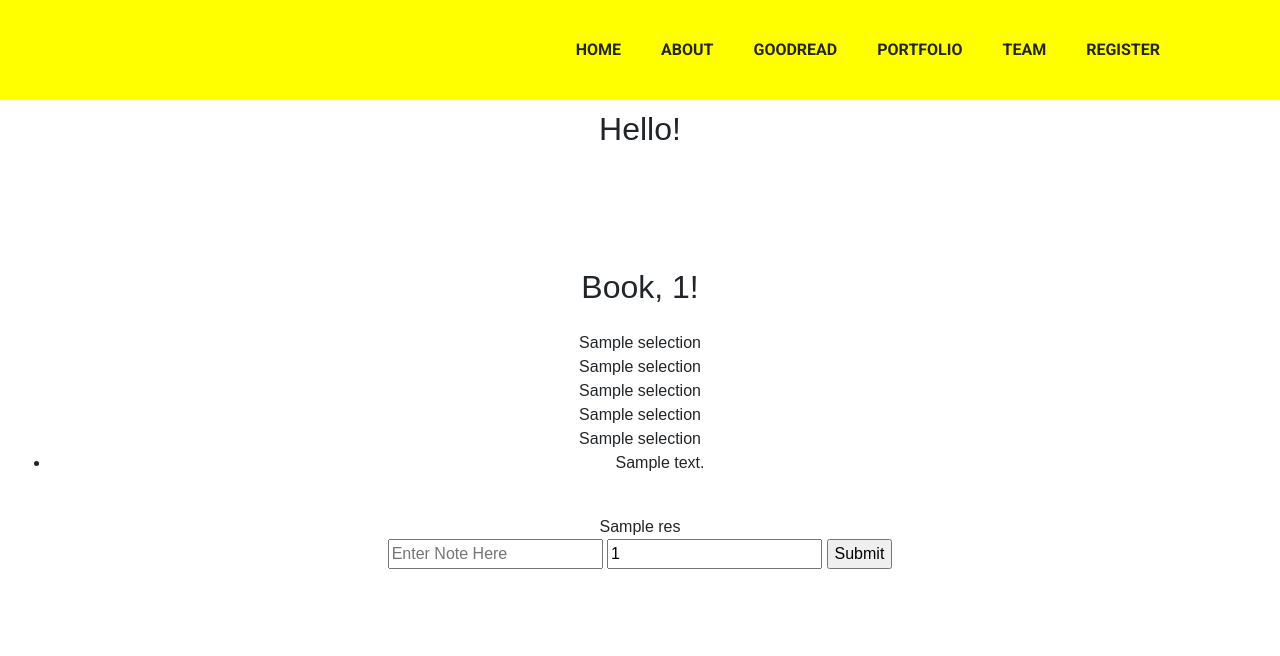
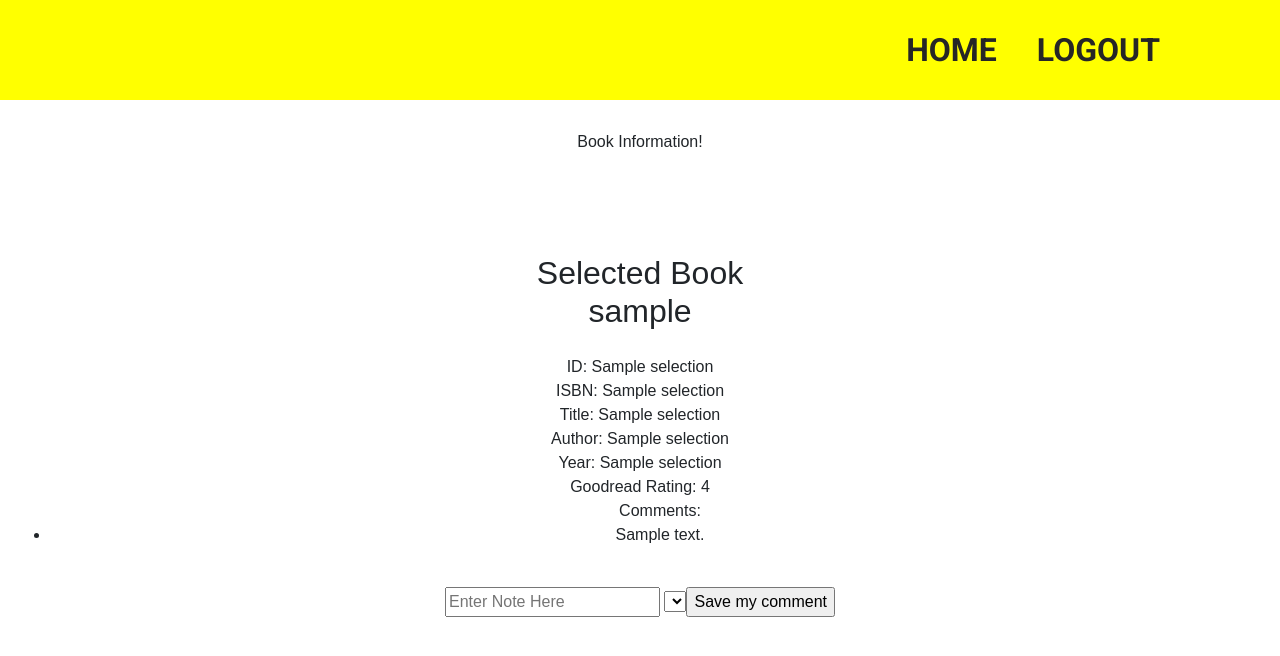
Before and after one commit to rgonnering/cs50-project1, a Flask app: template templates/book.html in a window 1280 px wide. Shown: the top 656 px of the page. Run offline with Flask 2, Linux system fonts and the light colour scheme; the template is opened without the code that fills it: most values are stand-ins (such as "Sample title", 1, 10 or a date in 2020); lists and menus that the app fills with data are empty; some libraries are stand-ins or nearby versions.

Commit message:
Basic Functionality, except listing comments

```diff
--- a/application.py
+++ b/application.py
@@ -16,20 +16,21 @@ from sqlalchemy.orm import scoped_session, sessionmaker
 
 app = Flask(__name__)
 
-# Check for environment variable
-if not os.getenv("DATABASE_URL"):
-    raise RuntimeError("DATABASE_URL is not set")
-
 # Configure session to use filesystem
 app.config["SESSION_PERMANENT"] = False
 app.config["SESSION_TYPE"] = "filesystem"
 Session(app)
+
+# Check for environment variable
+if not os.getenv("DATABASE_URL"):
+    raise RuntimeError("DATABASE_URL is not set")
 
 # Set up database
 engine = create_engine(os.getenv("DATABASE_URL"))
 db = scoped_session(sessionmaker(bind=engine))
 
 # declare global empty lists for users for this Session
+
 signedUpUsers = []			# list of registered users
 logedInUsers = []			# list of logged-in users
 username = ""				# session username
@@ -38,48 +39,63 @@ notes = {}  				# book notes dictionary
 							# where value is a list of notes
 							# isbn: notes[]
 
+
 @app.route("/")
 def index():
-    # if signedUpUsers doesn't exist, create it.
-    if session.get("signedUpUsers") is None:
-        session["signedUpUsers"] = []
-    # if "notes doesn't exist, create it.
-    if session.get("logedInUsers") is None:
-        session["logedInUsers"] = []
-    # if "notes doesn't exist, create it.
-    if session.get("username") is None:
-        username = ""
-    # if "notes doesn't exist, create it.
-    if session.get("notes") is None:
-        session["notes"] = {}
     return render_template('index.html')
 
 
 @app.route('/signup', methods = ['POST'])
 def signup():
-    global signedUpUsers
     email = request.form.get('email')
-    username = request.form.get('name')
-    password = request.form.get('password')
-    signedUpUsers.append([username, password, email])
-    return render_template('form.html', email=email, username=username, password=password, signedUpUsers = signedUpUsers)
+    usern = request.form.get('name')
+    passw = request.form.get('password')
+    email = request.form.get('email')
+    # Check is user is already registered
+    #userSelection = db.execute("SELECT (username,password,email) FROM registered where username = :user", {"user": usern}).fetchone()
+    result = db.execute("SELECT * FROM registered WHERE username = :u", {"u": usern}).fetchone()
+    print("Registration: ", usern, result[1], result.username )
+    if result.username == usern:
+        msg = "You are already Registered"
+        return render_template('form.html', email=email, username=usern, password=passw, msg=msg)
+    # New Registration
+    result = db.execute("INSERT INTO registered (username, password, email) VALUES (:u, :p, :e)", {"u": usern, "p": passw, "e":email})
+    db.commit()
+    msg = "Congratulations, you have successfully Registered!"
+    return render_template('form.html', email=email, username=usern, password=passw, msg=msg)
 
 
 @app.route('/login', methods=['POST'])
 def login():
-    global signedUpUsers
-    global logedInUsers
-    # get login credentials
-    username = request.form.get('name')
-    password = request.form.get('password')
-    # check if username exits
-    for user in signedUpUsers:
-        if user[0] == username:
-            if user[1] == password:
-                logedInUsers.append([username, password])
-                return render_template('search.html', username=username)
-    error_msg = "Please Register"
-    return render_template('form.html', username="Invalid Login")
+    # check if session['username' exists]
+    if session.get('username') is None:
+        session['username'] = []
+    print ("login: session: ", session['username'])
+    # # get login credentials
+    usern = request.form.get('name')
+    passw = request.form.get('password')
+
+    # Check if username is already logged in
+    if 'usern' in session:
+        msg = "You are logged in."
+        return render_template('search.html', username=usern, msg=msg)
+
+    # User is not logged in, so check if user matches a Registered user
+    result = db.execute("SELECT * FROM registered where username = :u", {"u": usern}).fetchone()
+    print("Login: ", usern, result[1], result.username )
+
+    if result.username == usern:
+        if result.password == passw:
+            # login credentials match a registered user
+            #session['username'].append(usern)
+            session['username'] = usern
+            if usern in session:
+                print ("Login session variable: ", usern, session['username'])
+            msg = "You have successfully Logged In!."
+            return render_template('search.html', username=usern, msg=msg)
+    else:
+        error_msg = "Please Register"
+        return render_template('form.html', msg=error_msg)
 
 
 @app.route('/menu', methods=['POST'])
@@ -104,43 +120,87 @@ def menu():
 
 @app.route('/search', methods=['POST'])
 def search():
+    username = session['username']
+    print ("Search: ", username)
     isbn = request.form.get("isbn")
     title = request.form.get("title")
     author = request.form.get("author")
     year = request.form.get("year")
+    username = request.form.get("username")
+
     # execute SQL command and get all data with user constraintes
     count = 10
     selections = db.execute("SELECT * FROM books WHERE title LIKE '%"+title+"%' and author LIKE '%"+author+"%' and year LIKE '%"+year+"%' ").fetchall()
-    return render_template('list_selections.html', selections=selections)
+    return render_template('list_selections.html', selections=selections, username=username)
 
 
 @app.route('/book', methods=['POST'])
 def book():
+    username = session['username']
+    print("Book - username: ", username)
+
+    # get book data for id
     id = request.form.get("select")
-    # get book data for id and note
-    id = request.form.get("select")
-    note = request.form.get("notefield")
+    if id:
+        session['book_id'] = id
+    else:
+        id = session['book_id']
+    comment = request.form.get("notefield")
+    print("Book Comment: ", username, id, comment)
+
+    # get books data for id
     selection = db.execute("SELECT * FROM books where id = :id", {"id": id}).fetchone()
-    # add note, if avaiable
-    if id not in notes:
-        notes[id] = []
-    if note:
-        notes[id].append(note)
-    bookNotes = notes[id]
-    # get Goodread
+
+    # get Goodread Rating
     myISBN = selection[1]
     myKey = "KyNzMuBWuCAOoi42uosr8A"
     res = requests.get("https://www.goodreads.com/book/review_counts.json", params={"key": myKey, "isbns": myISBN})
+    response = requests.get("https://www.goodreads.com/book/review_counts.json", params={"key": myKey, "isbns": myISBN})
+    data = response.json()
+    gr_rating = (data['books'][0]['average_rating'])
+
+    print("Book Content: ", id, username, selection.isbn, comment, gr_rating)
+
+    # Add notes, in applicable
+    if comment:
+        result = db.execute("INSERT INTO bookcomments (username,isbn,mycomment,myreview) \
+            VALUES (:u, :isbn, :c, :r)", \
+            { "u": username, "isbn": selection.isbn, "c": comment, "r": gr_rating })
+        db.commit()
+
+
+    # get books data for id
+    selection = db.execute("SELECT * FROM books where id = :id", {"id": id}).fetchone()
+    # get notes, if avaiable
+    bookNotes = db.execute("SELECT * FROM bookcomments where isbn = :isbn", {"isbn": selection.isbn}).fetchall()
 
     # render book.html
-    return render_template('book.html', id=id, selection=selection, notes=bookNotes, res=res)
+    return render_template('book.html', username=username, selection=selection, notes=bookNotes, rating=gr_rating)
+    print("Book Render: ", username, selection)
 
+
+# logout -------------------------------------------------------
+@app.route("/logout")
+def logout():
+    session.pop('username', None)
+    return redirect(url_for('login'))
+
+
+
+
+
+
+
+
+# not needed
 @app.route('/goodread', methods=['POST'])
 def goodread():
     myISBN = "0316113573"
     myKey = "KyNzMuBWuCAOoi42uosr8A"
-    res = requests.get("https://www.goodreads.com/book/review_counts.json", params={"key": myKey, "isbn": myISBN})
-    response = res.json()
-    return render_template('goodread.html', res=res)
+    response = requests.get("https://www.goodreads.com/book/review_counts.json", params={"key": myKey, "isbns": myISBN})
+    data = response.json()
+    gr_rating = (data['books'][0]['average_rating'])
+
+    return render_template('goodread.html', response=response, rating=gr_rating)
 if __name__ == "__main__":
     app.run()
--- a/static/styles.css
+++ b/static/styles.css
@@ -62,6 +62,7 @@ nav ul li a:hover {
 	color: #fff;
 	background: #f00;
 }
+
 section.sec1 {
 	width: 100%;
 	height: 100vh;
@@ -95,3 +96,9 @@ section.content p {
 	padding: 0;
 	font-size: 1.1em;
 }
+
+.table {
+	border=1
+	margin: auto;
+    position: relative;
+}
--- a/templates/book.html
+++ b/templates/book.html
@@ -3,37 +3,45 @@
 {% extends "layout.html" %}
 
 {% block heading %}
-    Hello!
+
+    <nav>
+        <ul>
+            <li><a href="/">Home</a></li>
+            <li><a href="{{ url_for('logout') }}"">Logout</a></li>
+        </ul>
+    </nav>
 {% endblock %}
 
 {% block body %}
-    <h1>Book, {{ id }}!</h1>
+    Book Information!
+    <h1>Selected Book<br>
+    {{username}}</h1>
     <br>
-    {{selection[0]}}<br>
-    {{selection[1]}}<br>
-    {{selection[2]}}<br>
-    {{selection[3]}}<br>
-    {{selection[4]}}<br>
-
+    ID: {{selection[0]}}<br>
+    ISBN: {{selection[1]}}<br>
+    Title: {{selection[2]}}<br>
+    Author: {{selection[3]}}<br>
+    Year: {{selection[4]}}<br>
+    Goodread Rating: {{rating}}<br>
     <ul>
-        {% if notes: %}
-            {% for note in notes %}
-            <li> {{note}}  </li>
+        {% if bookNotes: %}
+            Comments:
+            {% for note in bookNotes %}
+                <li> {{note}}  </li>
             {% endfor %}
         {% endif %}
     </ul>
     <br>
-    {% if res: %}
-        {{res}}
-    {% else: %}
-        No Goodread data for {{selection[2]}}
-    {% endif %}
 
     <form action="{{ url_for('book') }}" method="post">
         <div>
+
             <input type="text" name="notefield" placeholder="Enter Note Here">
-            <input type="text" name="select" value={{id}}>
-            <input type="submit" value="Submit">
+
+
+            <select  name="select" value={{selection[0]}}>
+
+            <input type="submit" value="Save my comment">
 
         </div>
     </form>
--- a/templates/layout.html
+++ b/templates/layout.html
@@ -24,18 +24,9 @@
 
         <link rel="stylesheet" type="text/css" href="{{ url_for('static', filename='styles.css') }}">
     </head>
+
     <body>
-        <nav>
-            <ul>
-                <li><a href="/">Home</a></li>
-                <li><a href="#">About</a></li>
-                <li><a href= {{url_for('goodread')}}>Goodread</a></li>
-                <li><a href="#">Portfolio</a></li>
-                <li><a href="#">Team</a></li>
-                <li><a href="http://127.0.0.1:5000/menu">Register</a></li>
 
-            </ul>
-        </nav>
 
         <section class="content">
             <h1>{% block heading %}{% endblock %}</h1>
```
Also changed, not shown: templates/form.html (+14 -6 lines), templates/goodread.html (+27 -1 lines), templates/index.html (+12 -1 lines), templates/list_selections.html (+14 -5 lines), templates/login.html (+6 -1 lines), templates/menu.html (+11 -1 lines), templates/search.html (+10 -1 lines), templates/signup.html (+13 -2 lines), 1 other file.
